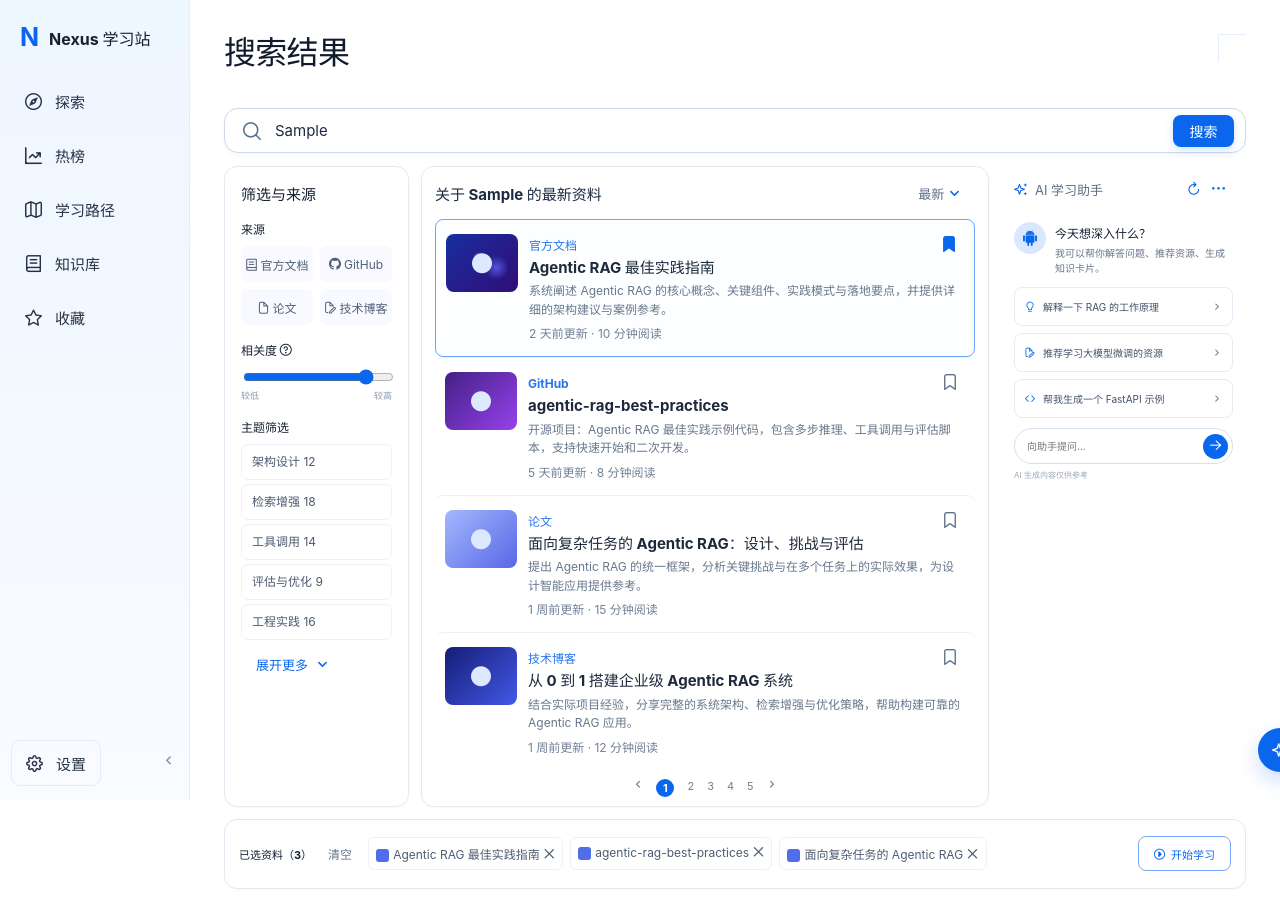
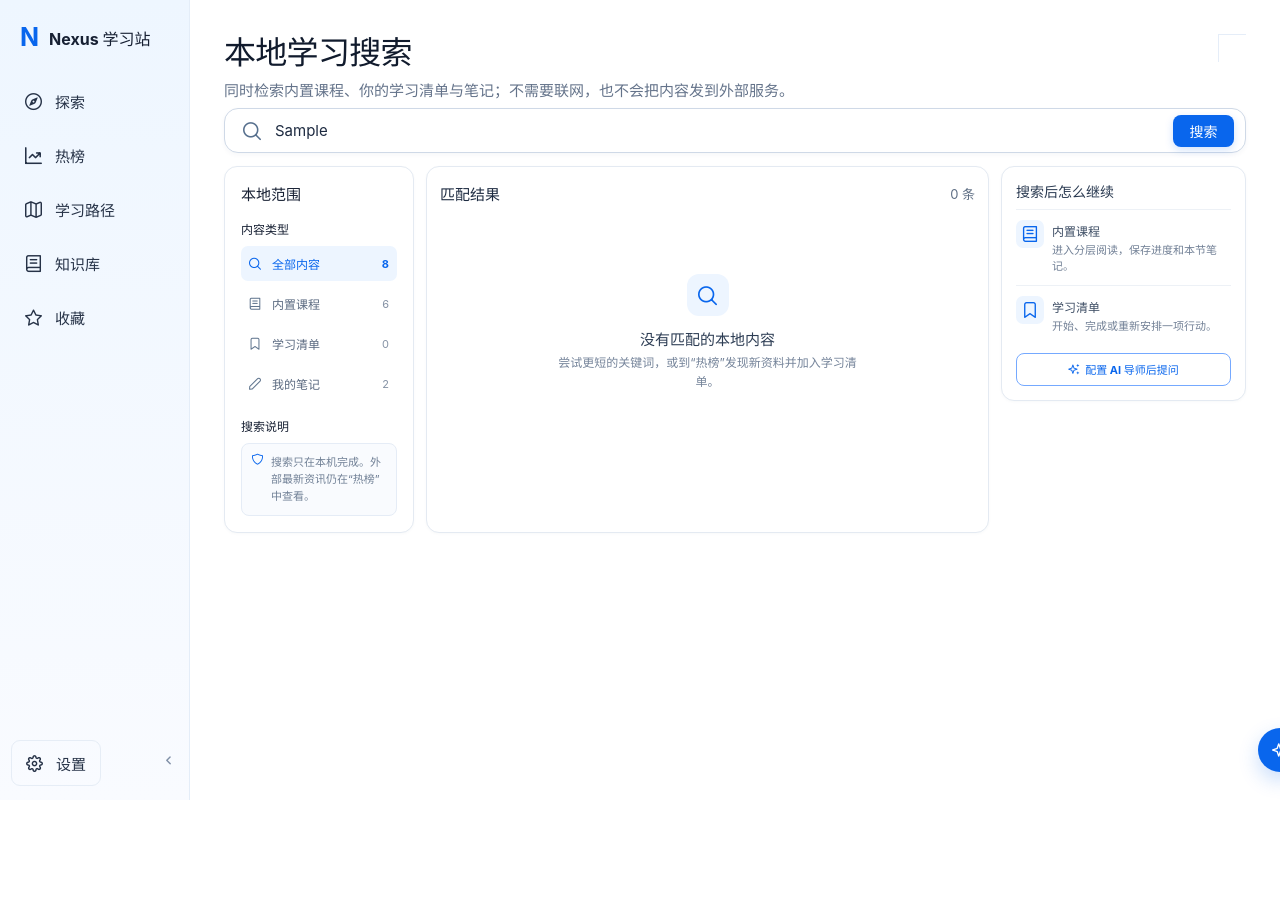
Before and after one commit to Ivan-518/study-by-study, a Vue app: page / in a window 1280 px wide. Both pictures are taken after typing "Sample" into the empty fields and a click on the button "搜索". After the commit the page ends 800 px from the top, so only its background shows below. Built offline with nearby package versions, Linux system fonts and the light colour scheme.

Commit message:
feat: add local learning search

```diff
--- a/src/views/SearchView.vue
+++ b/src/views/SearchView.vue
@@ -1,25 +1,68 @@
 <script setup lang="ts">
-import { ref } from 'vue'
-import AssistantPanel from '../components/AssistantPanel.vue'
+import { computed, ref, watch } from 'vue'
+import type { LearningItem } from '../stores/learning'
+import { lessons } from '../data/learningContent'
 
-const props = defineProps<{ query: string; selected: string[] }>()
-const emit = defineEmits<{ navigate: [page: 'path' | 'assistant']; search: [query: string] }>()
+type SearchResult = {
+  id: string
+  type: 'course' | 'learning' | 'note'
+  title: string
+  summary: string
+  source: string
+  topics: string[]
+  meta: string
+  lessonId?: string
+}
+
+const props = defineProps<{ query: string; notes: string[]; learningItems: LearningItem[]; lessonProgress: Record<string, number> }>()
+const emit = defineEmits<{ navigate: [page: 'assistant' | 'notes']; search: [query: string]; 'open-lesson': [id: string] }>()
 const searchText = ref(props.query)
-const results = [
-  ['官方文档', 'Agentic RAG 最佳实践指南', '系统阐述 Agentic RAG 的核心概念、关键组件、实践模式与落地要点，并提供详细的架构建议与案例参考。', '2 天前更新 · 10 分钟阅读', 'orb'],
-  ['GitHub', 'agentic-rag-best-practices', '开源项目：Agentic RAG 最佳实践示例代码，包含多步推理、工具调用与评估脚本，支持快速开始和二次开发。', '5 天前更新 · 8 分钟阅读', 'llama'],
-  ['论文', '面向复杂任务的 Agentic RAG：设计、挑战与评估', '提出 Agentic RAG 的统一框架，分析关键挑战与在多个任务上的实际效果，为设计智能应用提供参考。', '1 周前更新 · 15 分钟阅读', 'paper'],
-  ['技术博客', '从 0 到 1 搭建企业级 Agentic RAG 系统', '结合实际项目经验，分享完整的系统架构、检索增强与优化策略，帮助构建可靠的 Agentic RAG 应用。', '1 周前更新 · 12 分钟阅读', 'blocks'],
-]
+const activeType = ref<'all' | SearchResult['type']>('all')
+const selectedResult = ref<SearchResult | null>(null)
+watch(() => props.query, (value) => { searchText.value = value })
+
+const allResults = computed<SearchResult[]>(() => [
+  ...lessons.map((lesson) => ({
+    id: `course:${lesson.id}`, type: 'course' as const, title: lesson.title, summary: lesson.description,
+    source: `${lesson.track} · 内置课程`, topics: lesson.concepts, meta: `${lesson.duration} 分钟 · ${props.lessonProgress[lesson.id] || 0}% 已学习`, lessonId: lesson.id,
+  })),
+  ...props.learningItems.map((item) => ({
+    id: `learning:${item.id}`, type: 'learning' as const, title: item.title, summary: item.summary,
+    source: `${item.source} · ${item.goal}`, topics: item.topics, meta: item.status === 'done' ? '已完成学习' : item.status === 'doing' ? '学习中' : '待学习',
+  })),
+  ...props.notes.map((note, index) => ({
+    id: `note:${index}`, type: 'note' as const, title: note, summary: '你的学习笔记。可在“收藏”中继续编辑和整理。',
+    source: '我的笔记', topics: ['学习记录'], meta: '本地笔记',
+  })),
+])
+const normalizedQuery = computed(() => searchText.value.trim().toLowerCase())
+const results = computed(() => allResults.value
+  .filter((item) => activeType.value === 'all' || item.type === activeType.value)
+  .filter((item) => {
+    if (!normalizedQuery.value) return true
+    const text = [item.title, item.summary, item.source, ...item.topics].join(' ').toLowerCase()
+    return normalizedQuery.value.split(/\s+/).every((term) => text.includes(term))
+  }))
+const resultCount = computed(() => results.value.length)
+
 function submit() { emit('search', searchText.value) }
+function typeLabel(type: SearchResult['type']) { return type === 'course' ? '内置课程' : type === 'learning' ? '学习清单' : '我的笔记' }
+function openResult(item: SearchResult) { selectedResult.value = item }
+function primaryAction(item: SearchResult) {
+  if (item.type === 'course' && item.lessonId) emit('open-lesson', item.lessonId)
+  else emit('navigate', 'notes')
+  selectedResult.value = null
+}
 </script>
 
 <template>
-  <main class="page search-page"><section class="page-heading grid-heading"><h1>搜索结果</h1></section><form class="global-search compact-search" @submit.prevent="submit"><i class="pi pi-search" /><input v-model="searchText" /><button>搜索</button></form>
-    <div class="search-layout"><aside class="panel filters"><h3>筛选与来源</h3><p>来源</p><div class="filter-sources"><button><i class="pi pi-book" />官方文档</button><button><i class="pi pi-github" />GitHub</button><button><i class="pi pi-file" />论文</button><button><i class="pi pi-file-edit" />技术博客</button></div><p>相关度 <i class="pi pi-question-circle" /></p><input type="range" value="85" /><div class="range-label"><span>较低</span><span>较高</span></div><p>主题筛选</p><button v-for="label in ['架构设计  12', '检索增强  18', '工具调用  14', '评估与优化  9', '工程实践  16']" :key="label" class="topic-filter">{{ label }}</button><button class="link-button">展开更多 <i class="pi pi-angle-down" /></button></aside>
-      <section class="panel results-panel"><header class="panel-title"><strong>关于 {{ query }} 的最新资料</strong><button>最新 <i class="pi pi-angle-down" /></button></header><article v-for="([source, title, description, meta, art], index) in results" :key="title" class="search-result" :class="{ selected: index === 0 }"><div class="tech-thumb" :class="art"><i class="pi pi-circle-fill" /></div><div><span>{{ source }}</span><h3>{{ title }}</h3><p>{{ description }}</p><small>{{ meta }}</small></div><button class="bookmark"><i class="pi" :class="index === 0 ? 'pi-bookmark-fill' : 'pi-bookmark'" /></button></article><div class="pagination"><i class="pi pi-angle-left" /><b>1</b><span>2</span><span>3</span><span>4</span><span>5</span><i class="pi pi-angle-right" /></div></section>
-      <AssistantPanel @open="emit('navigate', 'assistant')" @ask="emit('navigate', 'assistant')" />
+  <main class="page search-page">
+    <section class="page-heading grid-heading"><h1>本地学习搜索</h1><p>同时检索内置课程、你的学习清单与笔记；不需要联网，也不会把内容发到外部服务。</p></section>
+    <form class="global-search compact-search" @submit.prevent="submit"><i class="pi pi-search" /><input v-model="searchText" placeholder="搜索 RAG、Attention、工具调用或自己的笔记…" /><button>搜索</button></form>
+    <div class="search-layout local-search-layout"><aside class="panel filters"><h3>本地范围</h3><p>内容类型</p><div class="search-type-list"><button v-for="type in ([['all', '全部内容', 'pi pi-search'], ['course', '内置课程', 'pi pi-book'], ['learning', '学习清单', 'pi pi-bookmark'], ['note', '我的笔记', 'pi pi-pencil']] as const)" :key="type[0]" type="button" :class="{ active: activeType === type[0] }" @click="activeType = type[0]"><i :class="type[2]" />{{ type[1] }}<span>{{ type[0] === 'all' ? allResults.length : allResults.filter((item) => item.type === type[0]).length }}</span></button></div><p>搜索说明</p><div class="search-help"><i class="pi pi-shield" /><span>搜索只在本机完成。外部最新资讯仍在“热榜”中查看。</span></div></aside>
+      <section class="panel results-panel"><header class="panel-title"><strong>匹配结果</strong><span>{{ resultCount }} 条</span></header><article v-for="item in results" :key="item.id" class="search-result local-search-result clickable" @click="openResult(item)"><div class="tech-thumb" :class="item.type === 'course' ? 'blocks' : item.type === 'learning' ? 'llama' : 'orb'"><i :class="item.type === 'course' ? 'pi pi-book' : item.type === 'learning' ? 'pi pi-bookmark' : 'pi pi-pencil'" /></div><div><span>{{ typeLabel(item.type) }} · {{ item.source }}</span><h3>{{ item.title }}</h3><p>{{ item.summary }}</p><div class="tag-list"><span v-for="topic in item.topics.slice(0, 3)" :key="topic">{{ topic }}</span></div><small>{{ item.meta }}</small></div><i class="pi pi-angle-right" /></article><div v-if="!results.length" class="search-empty"><i class="pi pi-search" /><h3>没有匹配的本地内容</h3><p>尝试更短的关键词，或到“热榜”发现新资料并加入学习清单。</p></div></section>
+      <aside class="panel search-context"><h3>搜索后怎么继续</h3><article><i class="pi pi-book" /><div><strong>内置课程</strong><p>进入分层阅读，保存进度和本节笔记。</p></div></article><article><i class="pi pi-bookmark" /><div><strong>学习清单</strong><p>开始、完成或重新安排一项行动。</p></div></article><button type="button" class="primary-outline" @click="emit('navigate', 'assistant')"><i class="pi pi-sparkles" />配置 AI 导师后提问</button></aside>
     </div>
-    <footer class="selected-bar panel"><strong>已选资料（{{ selected.length }}）</strong><button>清空</button><div class="selected-sources"><span v-for="source in selected" :key="source"><i class="tech-dot" />{{ source }} <i class="pi pi-times" /></span></div><button class="primary-outline" @click="emit('navigate', 'path')"><i class="pi pi-play-circle" />开始学习</button></footer>
+    <div v-if="selectedResult" class="insight-backdrop" @click.self="selectedResult = null"><aside class="insight-drawer learning-card"><header><div><span>{{ typeLabel(selectedResult.type) }} · {{ selectedResult.source }}</span><h2>{{ selectedResult.title }}</h2></div><button type="button" aria-label="关闭资料详情" @click="selectedResult = null"><i class="pi pi-times" /></button></header><section><h3>快速理解</h3><p>{{ selectedResult.summary }}</p></section><section><h3>相关概念</h3><div class="tag-list"><span v-for="topic in selectedResult.topics" :key="topic">{{ topic }}</span></div></section><section><h3>下一步</h3><p>{{ selectedResult.type === 'course' ? '进入课程后可按“概念 → 代码 → 练习”分层完成学习。' : '打开学习清单，继续推进状态或补充自己的笔记。' }}</p><button type="button" class="primary-button" @click="primaryAction(selectedResult)">{{ selectedResult.type === 'course' ? '开始本节学习' : '打开学习清单' }} <i class="pi pi-arrow-right" /></button></section></aside></div>
   </main>
 </template>
```
Also changed, not shown: src/styles.css.
